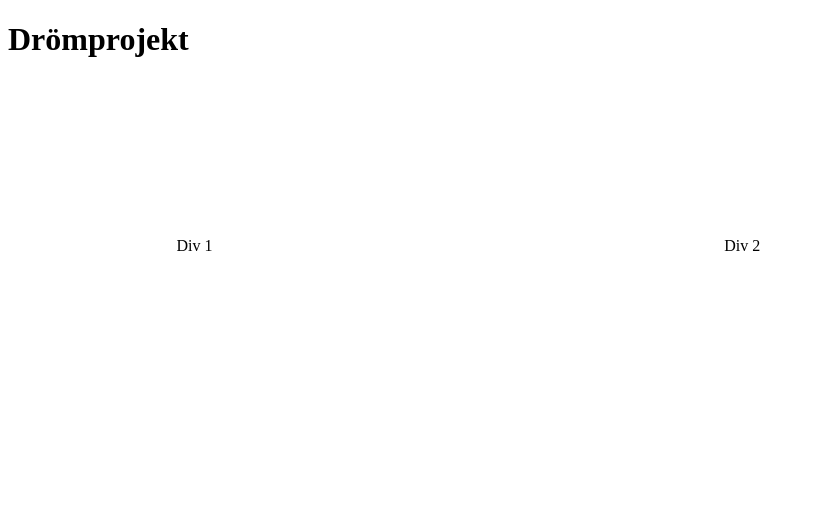
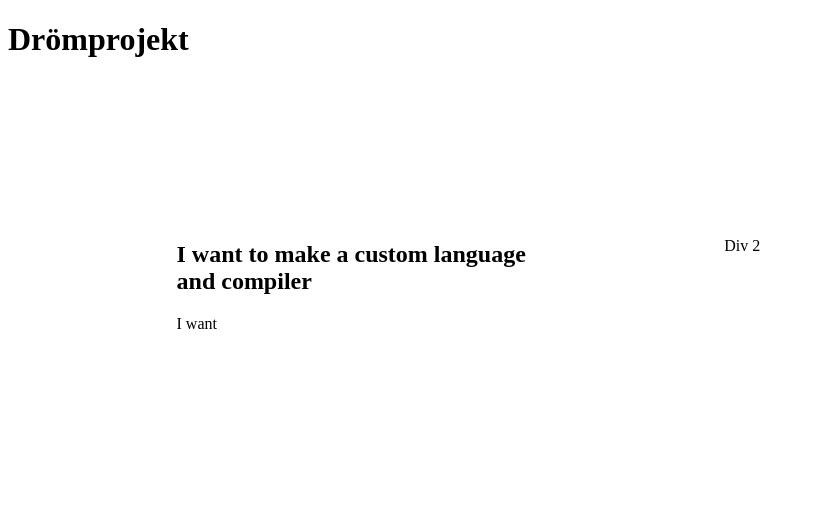
Before and after one commit to Simon-NTI/HTML_Exercise, a plain HTML site: page index.html in a window 1280 px wide. Shown: the whole page, without its empty margins (0-815 px from the left). Drawn offline with Linux system fonts and the light colour scheme.

Commit message:
Increased height of div 1 and div 2 to properly accommodate its contents

```diff
--- a/index.html
+++ b/index.html
@@ -14,7 +14,8 @@
     </header>
     <div class="body">
         <div>
-            <p>Div 1</p>
+            <h2>I want to make a custom language and compiler</h2>
+            <p>I want </p>
         </div>
         <div>
             <p>Div 2</p>
--- a/stylesheet.css
+++ b/stylesheet.css
@@ -1,6 +1,6 @@
 div {
     width: 30%;
-    height: 300px;
+    height: 100%;
 }
 
 .body {
```
